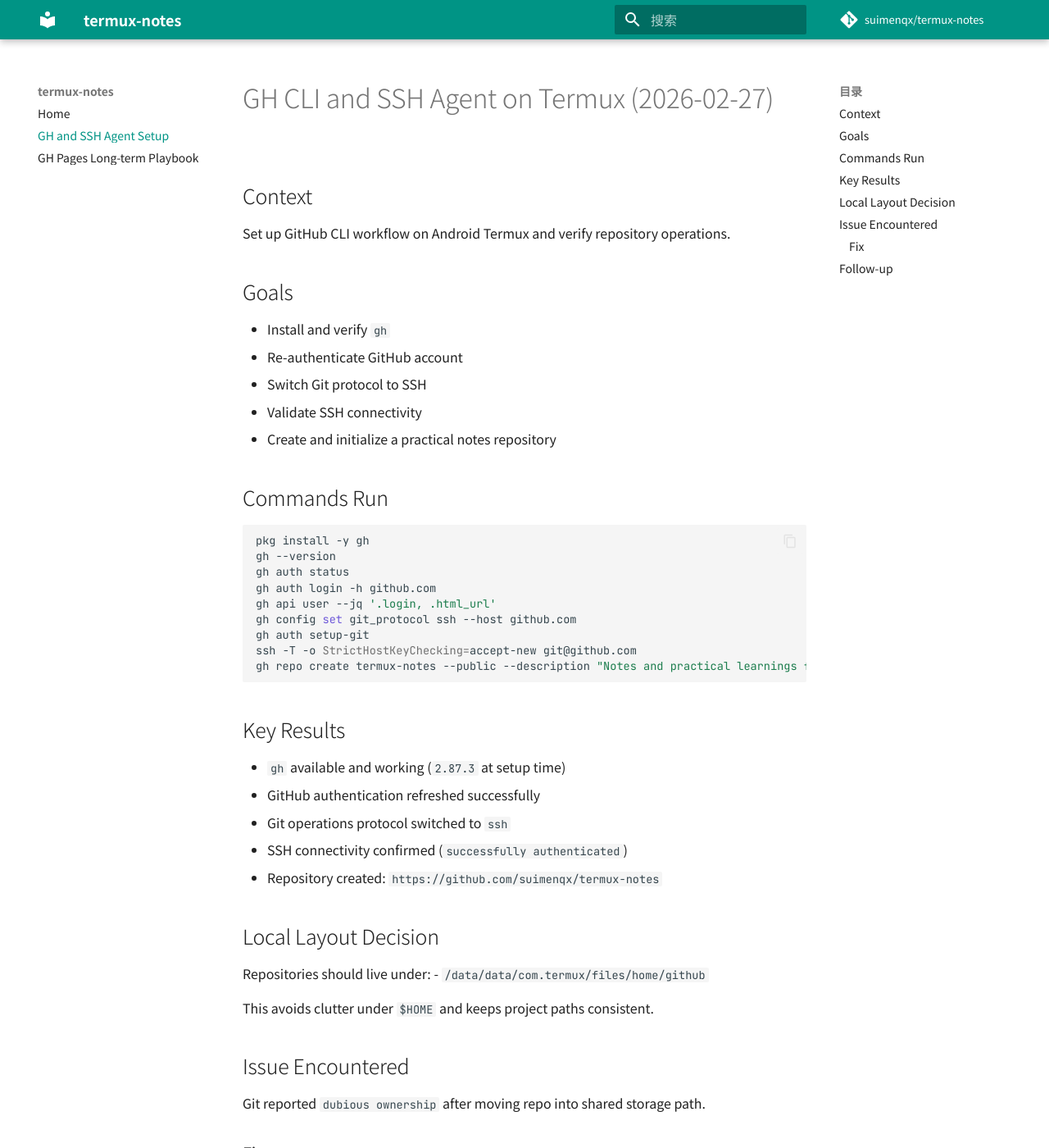
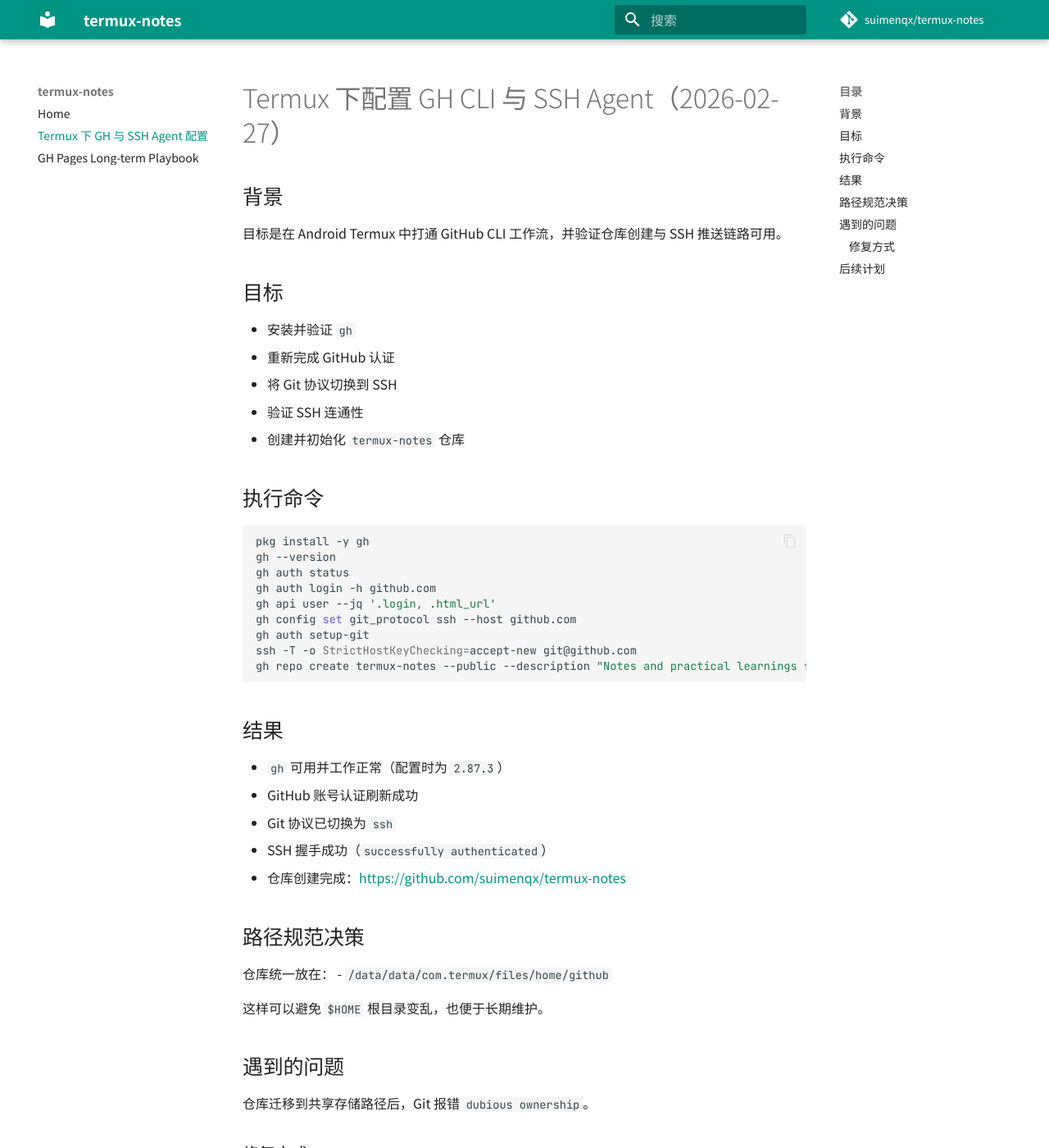
Before and after one commit to suimenqx/termux-notes, an MkDocs documentation site: the page built from notes/2026-02-27-gh-and-ssh-agent.md, in a window 1280 px wide and 1400 px high. Shown: the whole window at 82% size. Built offline with MkDocs 1.6.1 and Material for MkDocs 9.7.7, drawn with Linux system fonts in a browser that asks for light colours; comment, search, counter and statistics services are not loaded; some of the changed text lies outside the part shown.

Commit message:
Rewrite first post in Chinese and update nav labels

````diff
--- a/mkdocs.yml
+++ b/mkdocs.yml
@@ -30,7 +30,7 @@
 
 nav:
   - Home: index.md
-  - GH and SSH Agent Setup: 2026-02-27-gh-and-ssh-agent.md
+  - Termux 下 GH 与 SSH Agent 配置: 2026-02-27-gh-and-ssh-agent.md
   - GH Pages Long-term Playbook: 2026-02-27-gh-pages-long-term-blog-playbook.md
 
 markdown_extensions:
--- a/notes/2026-02-27-gh-and-ssh-agent.md
+++ b/notes/2026-02-27-gh-and-ssh-agent.md
@@ -1,16 +1,16 @@
-# GH CLI and SSH Agent on Termux (2026-02-27)
+# Termux 下配置 GH CLI 与 SSH Agent（2026-02-27）
 
-## Context
-Set up GitHub CLI workflow on Android Termux and verify repository operations.
+## 背景
+目标是在 Android Termux 中打通 GitHub CLI 工作流，并验证仓库创建与 SSH 推送链路可用。
 
-## Goals
-- Install and verify `gh`
-- Re-authenticate GitHub account
-- Switch Git protocol to SSH
-- Validate SSH connectivity
-- Create and initialize a practical notes repository
+## 目标
+- 安装并验证 `gh`
+- 重新完成 GitHub 认证
+- 将 Git 协议切换到 SSH
+- 验证 SSH 连通性
+- 创建并初始化 `termux-notes` 仓库
 
-## Commands Run
+## 执行命令
 ```sh
 pkg install -y gh
 gh --version
@@ -23,27 +23,27 @@
 gh repo create termux-notes --public --description "Notes and practical learnings from tinkering in Termux on Android" --clone
 ```
 
-## Key Results
-- `gh` available and working (`2.87.3` at setup time)
-- GitHub authentication refreshed successfully
-- Git operations protocol switched to `ssh`
-- SSH connectivity confirmed (`successfully authenticated`)
-- Repository created: `https://github.com/suimenqx/termux-notes`
+## 结果
+- `gh` 可用并工作正常（配置时为 `2.87.3`）
+- GitHub 账号认证刷新成功
+- Git 协议已切换为 `ssh`
+- SSH 握手成功（`successfully authenticated`）
+- 仓库创建完成：<https://github.com/suimenqx/termux-notes>
 
-## Local Layout Decision
-Repositories should live under:
+## 路径规范决策
+仓库统一放在：
 - `/data/data/com.termux/files/home/github`
 
-This avoids clutter under `$HOME` and keeps project paths consistent.
+这样可以避免 `$HOME` 根目录变乱，也便于长期维护。
 
-## Issue Encountered
-Git reported `dubious ownership` after moving repo into shared storage path.
+## 遇到的问题
+仓库迁移到共享存储路径后，Git 报错 `dubious ownership`。
 
-### Fix
+### 修复方式
 ```sh
 git config --global --add safe.directory /storage/emulated/0/xin/code/github/termux-notes
 ```
 
-## Follow-up
-- Add reusable setup script under `scripts/`.
-- Add notes for package maintenance and backup strategy.
+## 后续计划
+- 在 `scripts/` 下增加可复用初始化脚本
+- 补充包维护和备份策略笔记
````
Also changed, not shown: notes/index.md (+1 -1 lines).
